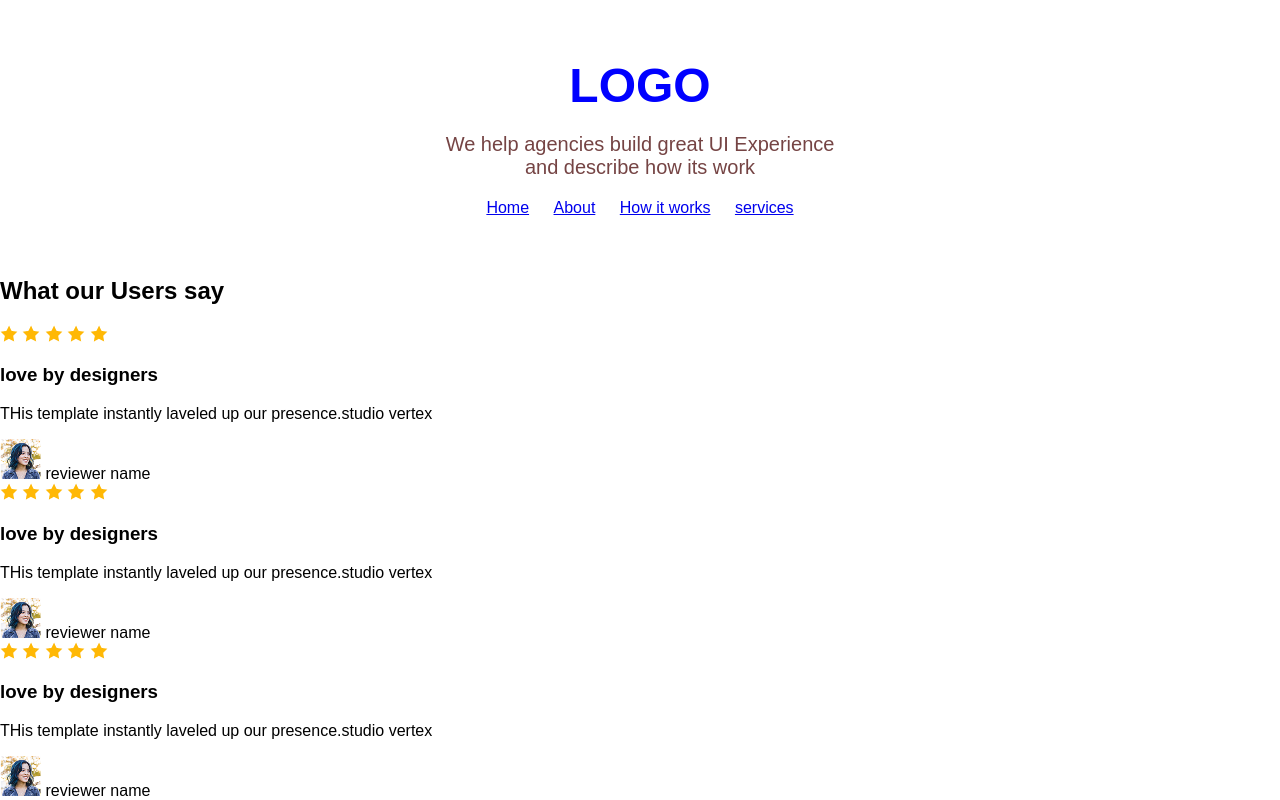
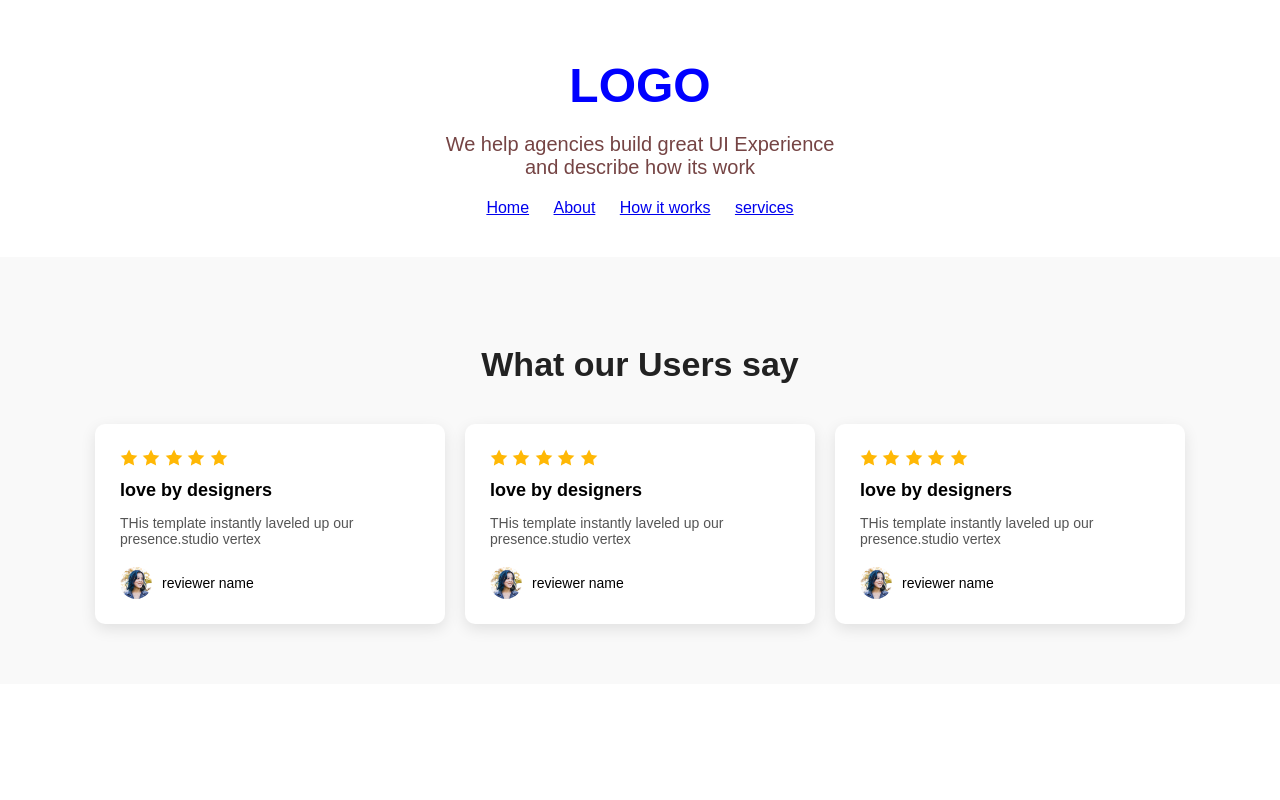
Before and after one commit to abdullah66969/first-assainment-repo, a plain HTML site: page assainment01.html in a window 1280 px wide. Shown: the part 2057-2857 px from the top of the page. After the commit the page ends 2741 px from the top, so only its background shows below. Drawn offline with Linux system fonts and the light colour scheme.

Commit message:
chellange-section 2

```diff
--- a/assainment.css
+++ b/assainment.css
@@ -26,6 +26,7 @@ body {
     border-radius: 5px;
     font-weight: bold;
     cursor: pointer;
+    /*[part of chellang section] */
 }
 
 /* banner */
@@ -46,6 +47,7 @@ body {
     border: none;
     border-radius: 7px;
     cursor: pointer;
+    /*[part of chellang section] */
 }
 
 .nb-section {
@@ -87,6 +89,7 @@ body {
     font-size: 16px;
     border-radius: 6px;
     cursor: pointer;
+    /*[part of chellang section] */
 }
 
 .action-right img {
@@ -197,6 +200,7 @@ body {
     border: none;
     border-radius: 5px;
     cursor: pointer;
+    /*[part of chellang section] */
 }
 
 .footer {
@@ -224,3 +228,68 @@ footer p {
     margin: 0px 10px;
     text-decoration: underline;
 }
+
+/* user feedback chellange section */
+.feedback-section {
+    padding: 60px 20px;
+    background-color: #f9f9f9;
+    text-align: center;
+}
+
+.feedback-title {
+    font-size: 34px;
+    font-weight: bold;
+    margin-bottom: 40px;
+    color: #222;
+}
+
+.feedback-cards {
+    display: flex;
+    gap: 20px;
+    justify-content: center;
+    flex-wrap: wrap;
+}
+
+.feedback-ucard {
+    background-color: white;
+    border-radius: 10px;
+    padding: 25px;
+    max-width: 300px;
+    box-shadow: 0 5px 15px rgba(0, 0, 0, 0.1);
+    text-align: left;
+}
+
+.star img {
+    width: 18px;
+    height: 18px;
+    margin-right: 2px;
+}
+
+.feedback-ucard h3 {
+    font-size: 18px;
+    font-weight: 600;
+    margin: 10px 0;
+}
+
+.feedback-ucard p {
+    font-size: 14px;
+    color: #555;
+    margin-bottom: 20px;
+}
+
+.reviewer {
+    display: flex;
+    align-items: center;
+    gap: 10px;
+}
+
+.reviewer img {
+    width: 32px;
+    height: 32px;
+    border-radius: 50%;
+}
+
+.reviewer span {
+    font-size: 14px;
+    font-weight: 500;
+}
```
